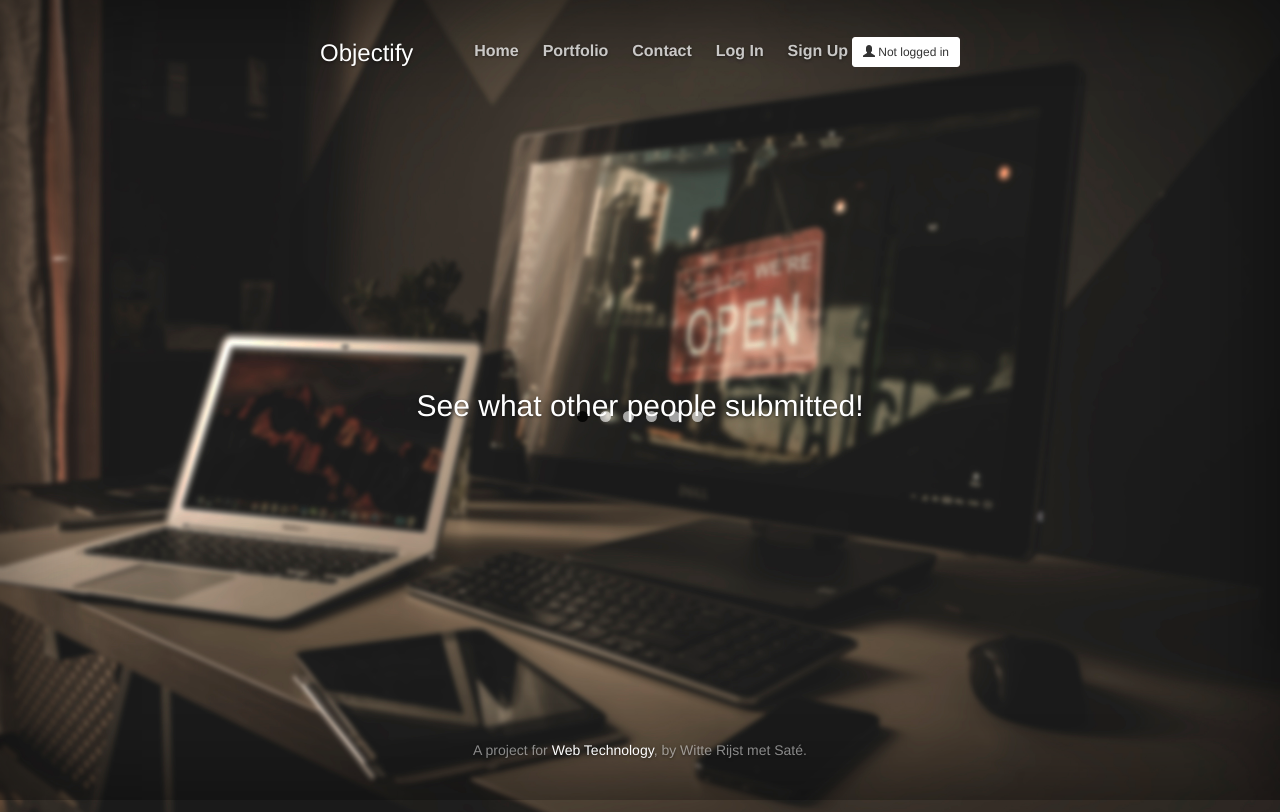
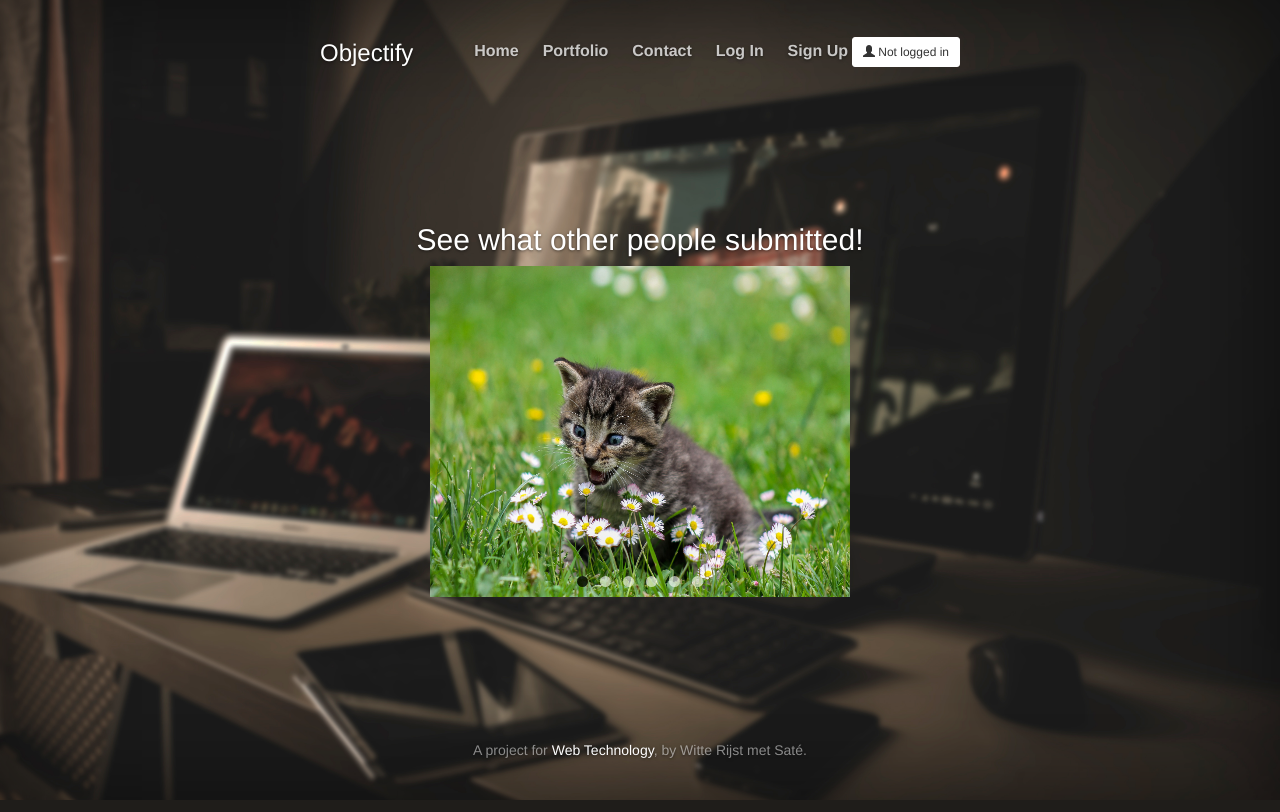
Before and after one commit to rensoostenbach/microblog, a Flask app: page /portfolio/ in a window 1280 px wide. Run offline with Flask 2, Linux system fonts and the light colour scheme; parts of the project's set-up code (start-up, migrations or seed data) failed here and were passed over; some libraries are stand-ins or nearby versions.

Commit message:
Portfolio

```diff
--- a/app/static/css/cover.css
+++ b/app/static/css/cover.css
@@ -110,7 +110,7 @@ figcaption {
 .slides {
     padding: 0;
     width: 60%;
-    height: 50%;
+    height: 331px;
     display: block;
     margin: 0 auto;
     position: relative;
@@ -133,7 +133,7 @@ figcaption {
     top: 0;
     opacity: 0;
     width: 100%;
-    height: 10%;
+    height: 331px;
     display: block;
     position: absolute;
 
```
